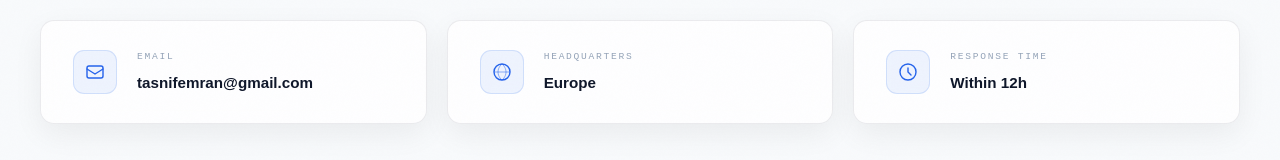
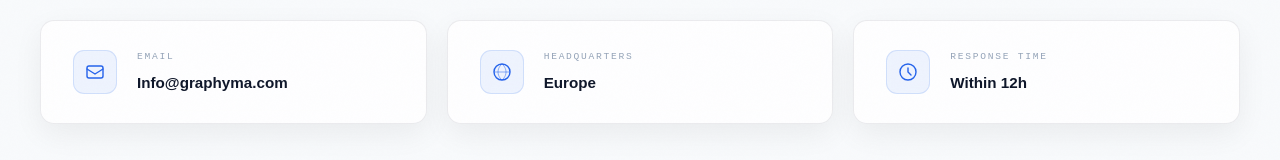
Before and after one commit to synced7x7/graphyma, a React (Vite) app in the folder client/: page /contact in a window 1280 px wide. Shown: the part 592-752 px from the top of the page. Built offline with nearby package versions, Linux system fonts and the light colour scheme.

Commit message:
email redirected to info@graphyma.com

```diff
--- a/client/src/pages/Contact.jsx
+++ b/client/src/pages/Contact.jsx
@@ -12,7 +12,7 @@ const page = {
 }
 
 // Configurable recipient email for contact form submissions
-const RECIPIENT_EMAIL = 'tasnifemran@gmail.com'
+const RECIPIENT_EMAIL = 'Info@graphyma.com'
 
 /* ── Info cards data ───────────────────────────── */
 const INFO_CARDS = [
```
